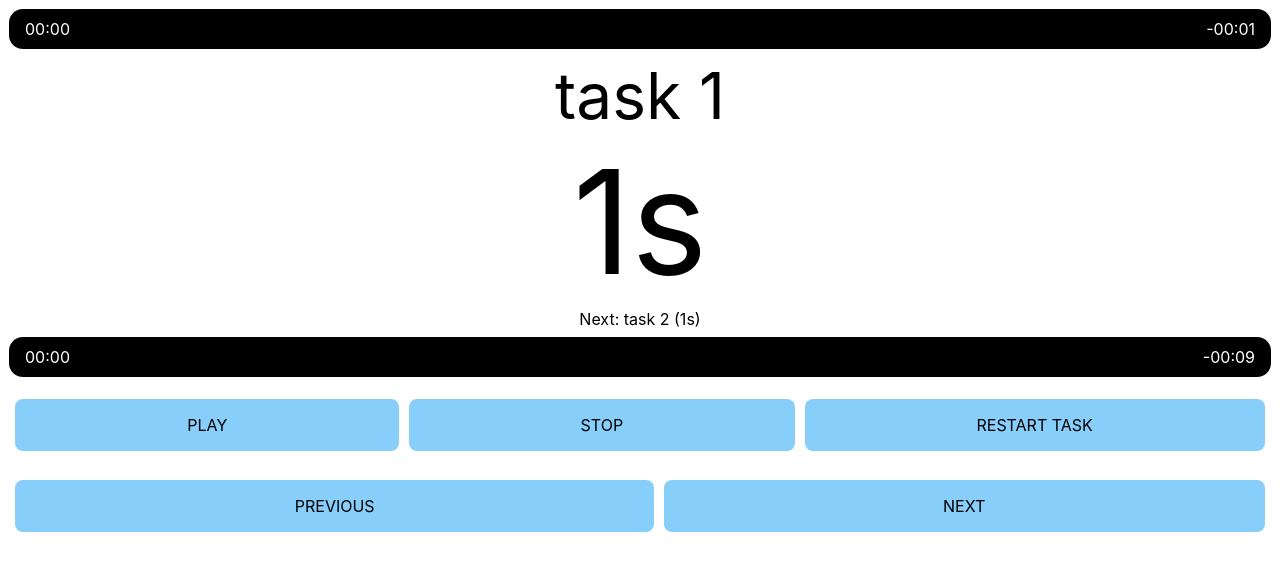
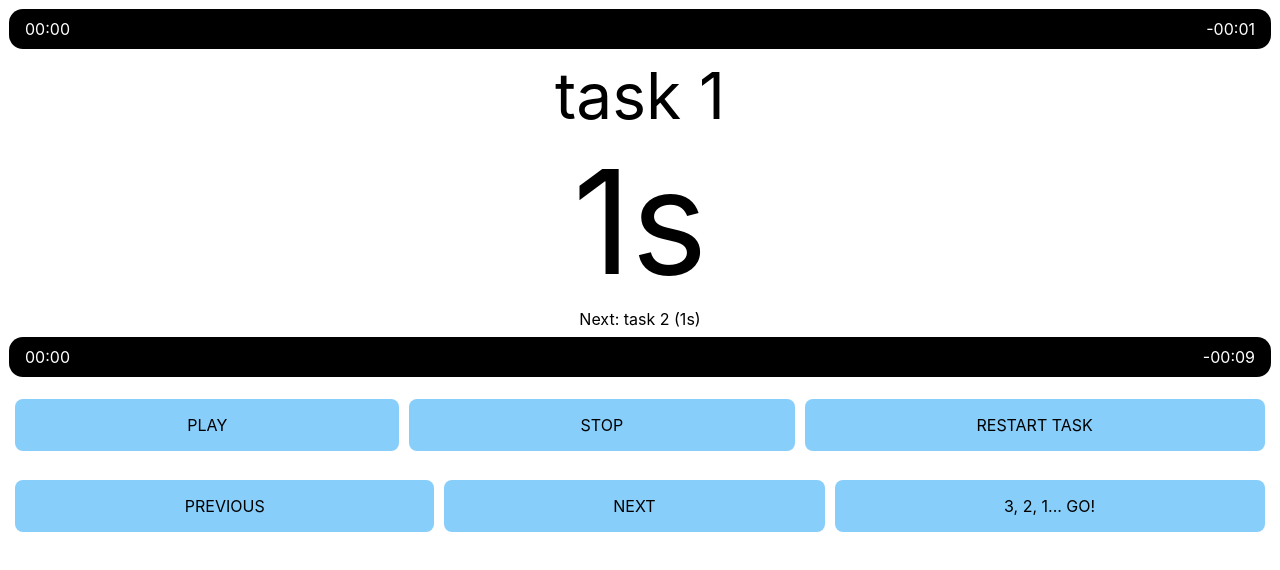
Before and after one commit to dtgoitia/impetus-player-rx, a React (Create React App) app: page / in a window 1280 px wide. Shown: the top 570 px of the page. Built offline with nearby package versions, Linux system fonts and the light colour scheme.

Commit message:
POC: support speech

```diff
--- a/src/Player/Buttons/index.js
+++ b/src/Player/Buttons/index.js
@@ -2,6 +2,7 @@ import React from 'react';
 
 import Button from './Button';
 import playerService from './../player-service';
+import SpeechService from '../../speech-service';
 import './Buttons.css';
 
 export default class Buttons extends React.Component {
@@ -32,6 +33,10 @@ export default class Buttons extends React.Component {
     this.cleanUpSubscriptions();
   }
 
+  testSpeak() {
+    SpeechService.countDown(3, 'go!');
+  }
+
   render() {
     const playPauseButton = this.state.isPlaying
       ? <Button action={this.props.pause}>PAUSE</Button>
@@ -55,6 +60,7 @@ export default class Buttons extends React.Component {
         <div className="Buttons">
           <Button action={this.props.previous}>PREVIOUS</Button>
           <Button action={this.props.next}>NEXT</Button>
+          <Button action={this.testSpeak.bind(this)}>3, 2, 1... GO!</Button>
         </div>
       </React.Fragment>
     );
--- /dev/null
+++ b/src/speech-service/index.js
@@ -0,0 +1,37 @@
+import { timer, concat } from "rxjs";
+import { take, map } from "rxjs/operators";
+
+const speechEnabled = window.speechSynthesis.getVoices().length > 0;
+
+class SpeechService {
+  static say(message) {
+    if (!message) {
+      return;
+    }
+    const utterance = new SpeechSynthesisUtterance(message);
+    if (speechEnabled) {
+      window.speechSynthesis.speak(utterance);
+    } else {
+      const alternativeMessage = `[NO SPEECH ENABLED] ${message}`;
+      console.log(alternativeMessage);
+    }
+  }
+
+ static countDown(start, zeroMessage = null) {
+    const countDown$ = timer(0, 1000)
+      .pipe(
+        take(start + 1),
+        map(time => start - time),
+        map(count => {
+          return count === 0 && zeroMessage
+            ? zeroMessage
+            : `${count}`;
+        }),
+      );
+
+    concat(countDown$)
+      .subscribe(this.say);
+  }
+}
+
+export default SpeechService;
```
